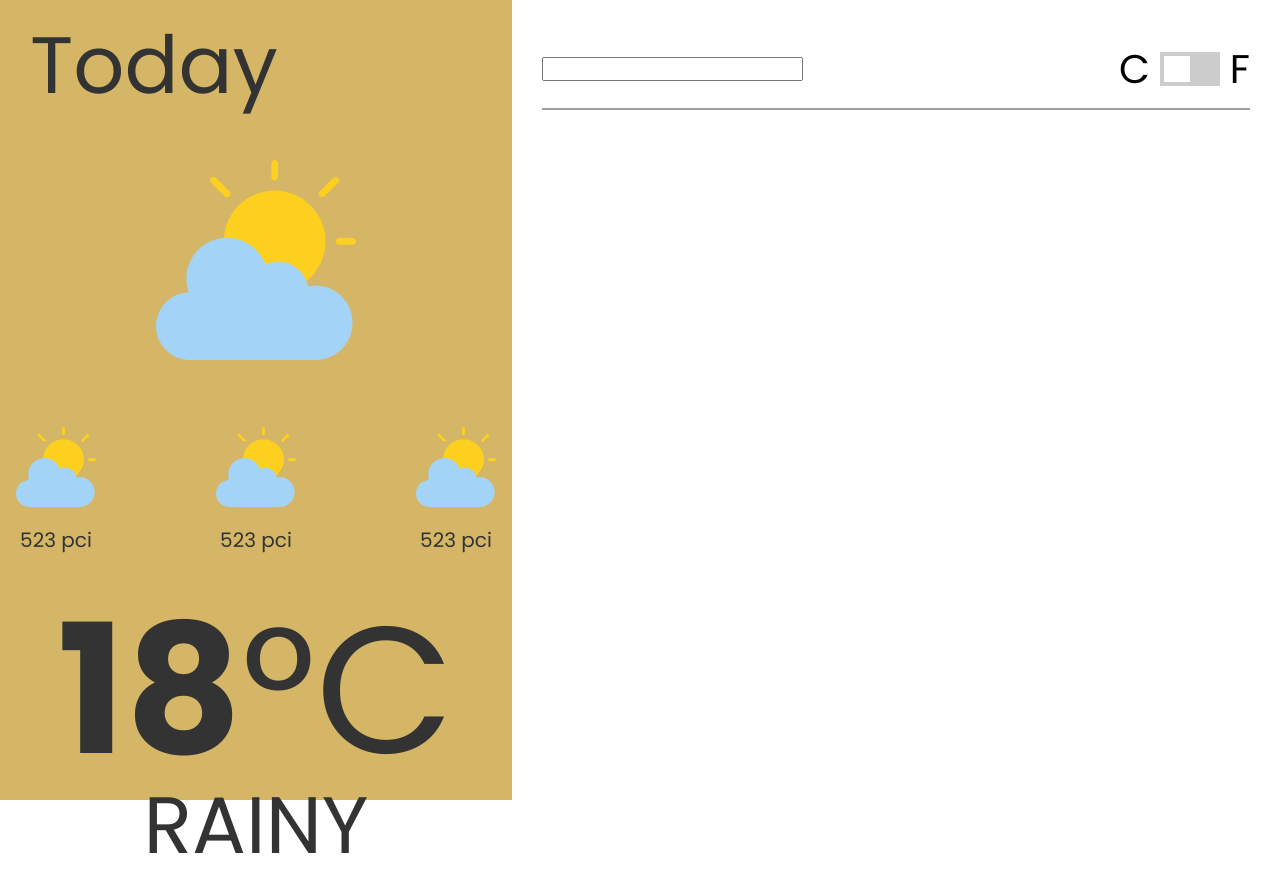
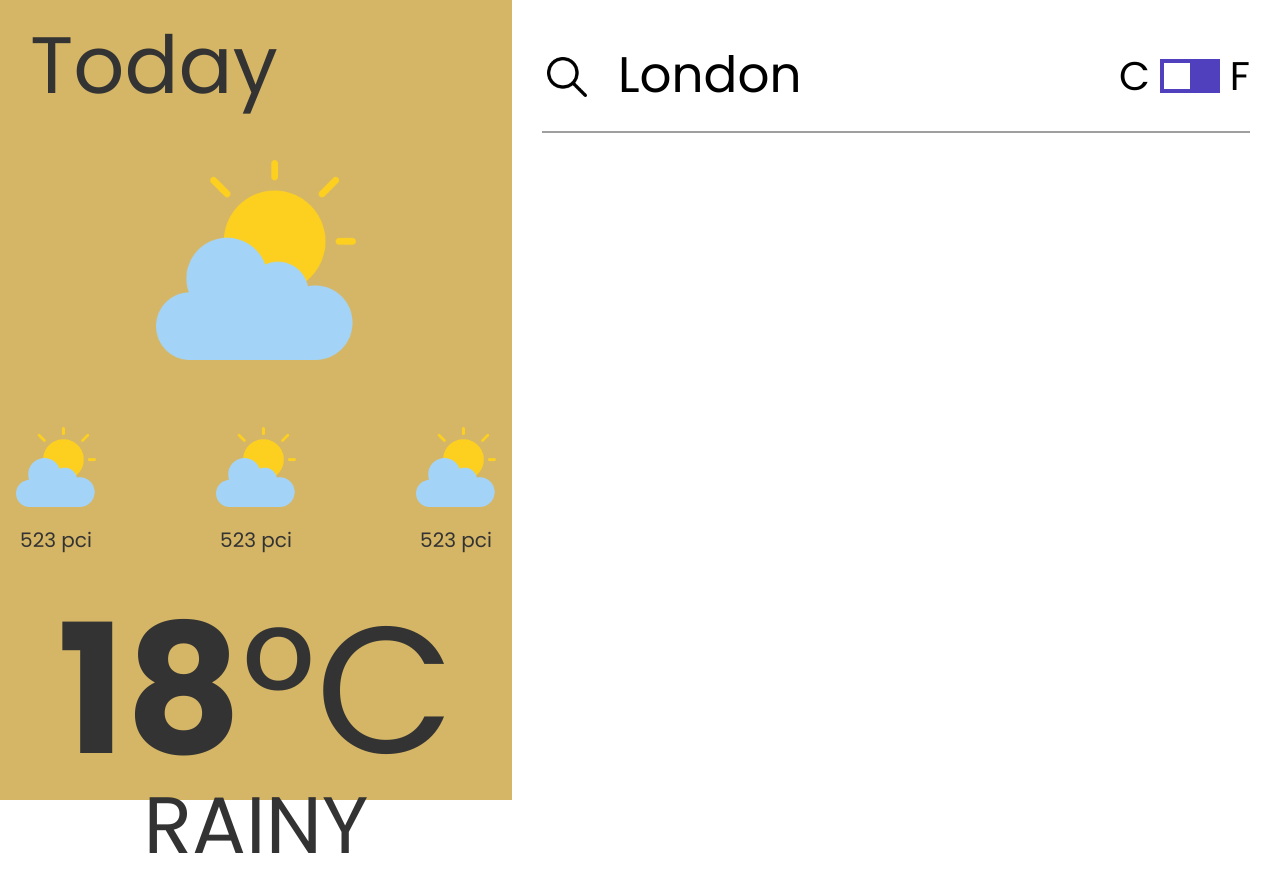
Before and after one commit to AbyssWalker144/weather-app, a plain HTML site: page index.html in a window 1280 px wide. Drawn offline with Linux system fonts and the light colour scheme.

Commit message:
right side styling in progress

```diff
--- a/index.html
+++ b/index.html
@@ -42,7 +42,7 @@
         <div class="additional-info">
 
             <div class="options">
-                <input type="text">
+                <input class="city" type="text" value="London">
 
                 <div class="swither">
                     <p class="celsius">C</p>
--- a/style.scss
+++ b/style.scss
@@ -75,8 +75,30 @@ $main-text-color: #333333;
         display: flex;
         justify-content: space-between;
         align-items: center;
-        height: 80px;
+        padding: 0 0 10px 60px;
         border-bottom: 2px solid #9f9f9f;
+
+        &:after{
+            content: "";
+            display: block;
+            width: 50px;
+            height: 50px;
+            //background-color: #5140be;
+            background-image: url("src/img/search.png");
+            background-position: center;
+            background-repeat: no-repeat;
+            background-size: 80%;
+            position: absolute;
+            margin: 3px 0 0 -60px;
+        }
+
+        .city{
+            font-size: 50px;
+            width: 400px;
+            padding: 8px 16px;
+            border: none;
+            outline: none;
+        }
 
         .swither{
             display: flex;
@@ -104,7 +126,7 @@ $main-text-color: #333333;
                 left: 0;
                 right: 0;
                 bottom: 0;
-                background-color: #ccc;
+                background-color: #5140be;
                 -webkit-transition: .4s;
                 transition: .4s;
             }
@@ -135,10 +157,5 @@ $main-text-color: #333333;
                 transform: translateX(26px);
             }
         }
-
-
     }
-
-
-
 }
```
Also changed, not shown: src/img/search.png (added), style.css, 1 other file.
